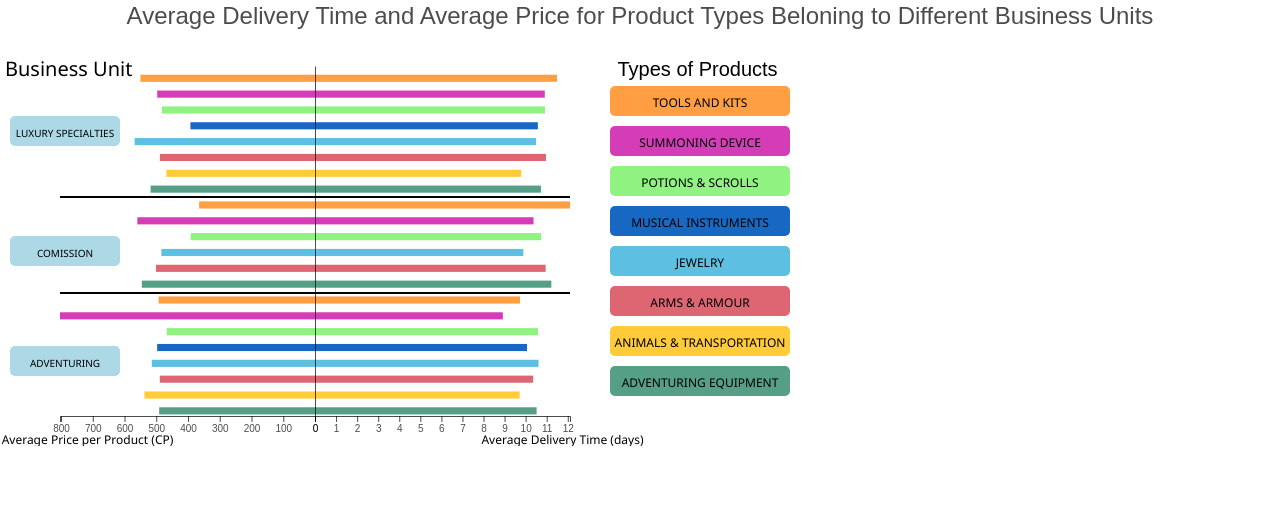
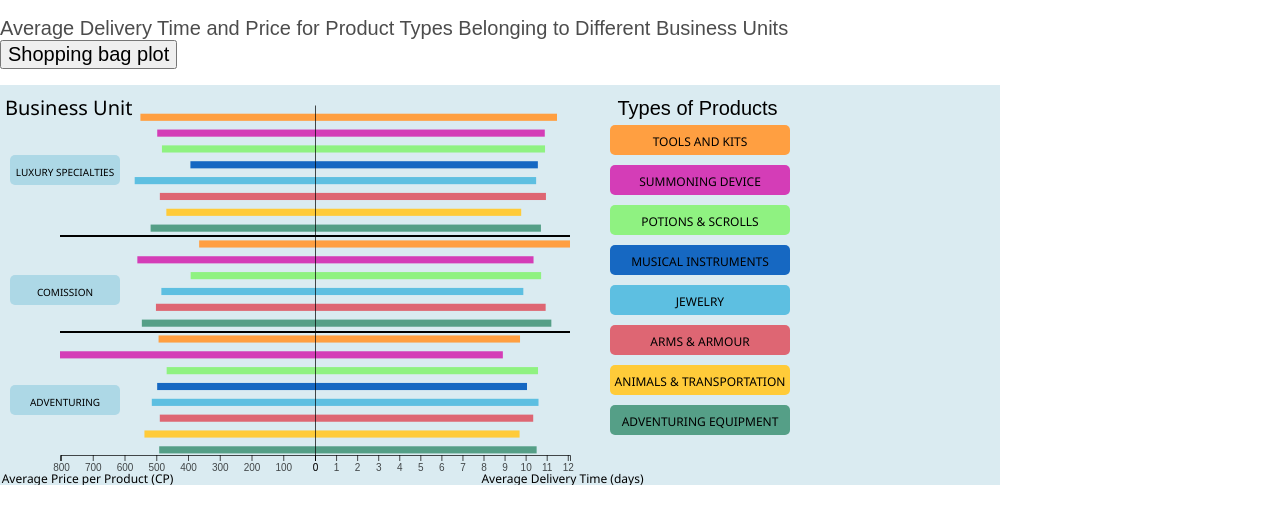
Before and after one commit to inezhao/DataVisualization, a SvelteKit app: page /violin in a window 1280 px wide. Shown: the top 524 px of the page. Built offline with nearby package versions, Linux system fonts and the light colour scheme.

Commit message:
slight alterations

```diff
--- a/src/routes/violin/+page.svelte
+++ b/src/routes/violin/+page.svelte
@@ -722,5 +722,10 @@
     }
   });
 </script>
-<h1 style="margin-top: 2px; margin-left: 0px; font-size: 24px;'font-family', 'Segoe UI, Tahoma, Geneva, Verdana, sans-serif') ">Average Delivery Time and Average Price for Product Types Beloning to Different Business Units</h1>
-<svg id="chart"></svg>
+<h2 style="font-size: 20px;'font-family', 'Segoe UI, Tahoma, Geneva, Verdana, sans-serif') ">Average Delivery Time and Price for Product Types Belonging to Different Business Units
+	&nbsp&nbsp&nbsp&nbsp&nbsp&nbsp&nbsp&nbsp&nbsp&nbsp&nbsp&nbsp&nbsp&nbsp&nbsp&nbsp&nbsp&nbsp&nbsp&nbsp&nbsp&nbsp&nbsp&nbsp&nbsp&nbsp&nbsp&nbsp;
+	&nbsp&nbsp&nbsp&nbsp&nbsp&nbsp&nbsp&nbsp&nbsp&nbsp&nbsp&nbsp&nbsp&nbsp&nbsp&nbsp&nbsp&nbsp&nbsp&nbsp&nbsp&nbsp&nbsp&nbsp&nbsp&nbsp&nbsp&nbsp;
+	&nbsp&nbsp&nbsp&nbsp&nbsp&nbsp&nbsp&nbsp&nbsp&nbsp&nbsp&nbsp;
+	<button type="submit" onclick="location.href = '../';">Shopping bag plot</button>
+</h2>
+<svg id="chart" style="background-color:#daebf1"></svg>
```
